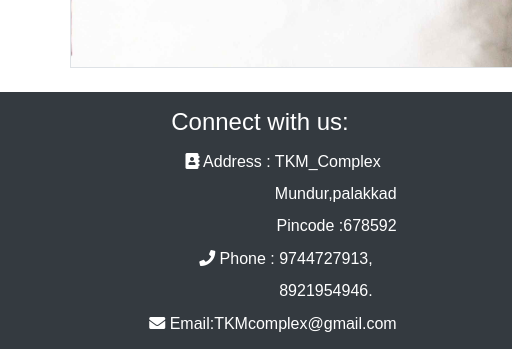
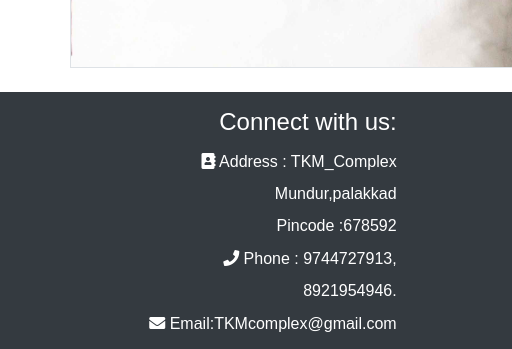
Before and after one commit to navassherif98/TKM_Complex, a plain HTML site: page index.html in a window 1280 px wide. Shown: the part 5375-5724 px from the top of the page, 0-512 px from the left. Drawn offline with nearby package versions, Linux system fonts and the light colour scheme.

Commit message:
Update index.html

```diff
--- a/index.html
+++ b/index.html
@@ -671,12 +671,12 @@
       <div class="row">
         <div class="col-md-4 col-8 ">
           <div class="container pt-3 text-right" id="Contact">
-          <h4 class="pr-5">Connect with us:</h6>
-          <p class="pr-3"><i class="fa fa-address-book pt-2" aria-hidden="true"></i> Address : TKM_Complex</p>
+          <h4>Connect with us:</h6>
+          <p><i class="fa fa-address-book pt-2" aria-hidden="true"></i> Address : TKM_Complex</p>
           <p>Mundur,palakkad</p>
           <p>Pincode :678592 </p>
-          <p class="pr-4"><i class="fas fa-phone"></i> Phone : 9744727913, </p>
-          <p class="pr-4">8921954946.</p>
+          <p><i class="fas fa-phone"></i> Phone : 9744727913, </p>
+          <p>8921954946.</p>
           <p><i class="fas fa-envelope"></i> Email:TKMcomplex@gmail.com</p>
           </div>
         </div>
```
